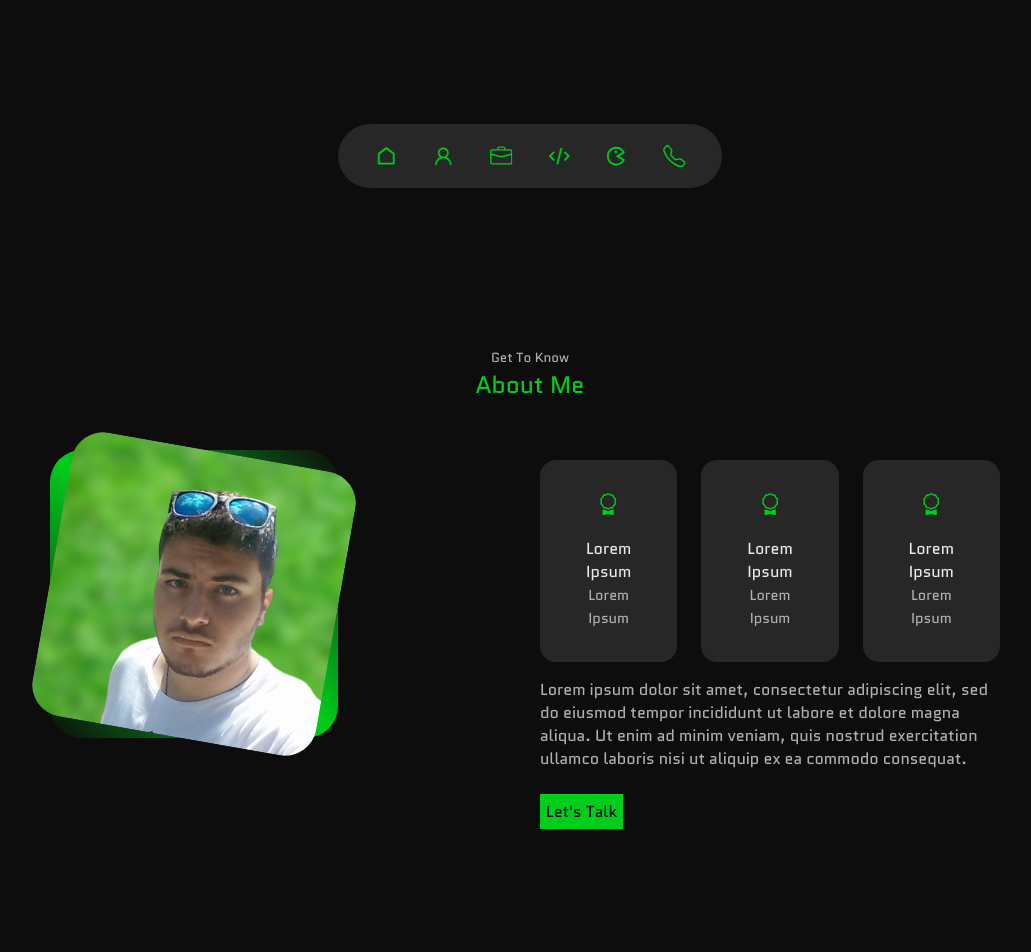
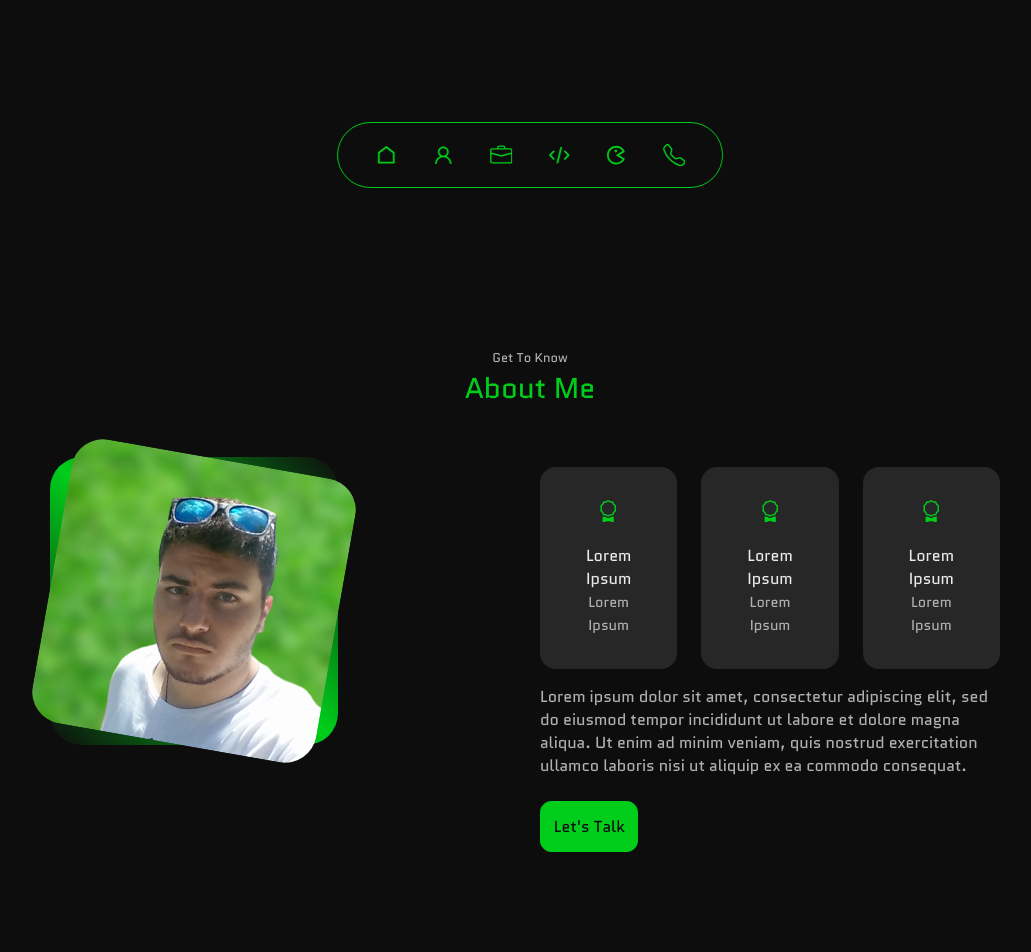
Before and after one commit to Theodoreprof/CV_website, a React (Create React App) app in the folder cv_website/: page / in a window 1280 px wide. Shown: the part 580-1532 px from the top of the page, without its empty margins (110-1141 px from the left). Built offline with nearby package versions, Linux system fonts and the light colour scheme.

Commit message:
nav & about btn revit

```diff
--- a/cv_website/src/components/about/about.css
+++ b/cv_website/src/components/about/about.css
@@ -72,6 +72,14 @@
     margin-bottom: 1.5rem;
 }
 
+section h5 {
+    font-size: 0.8rem;
+}
+
+section h2 {
+    font-size: 1.8rem;
+}
+
 
 @media screen and (max-width: 1024px) {
     .about__container {
--- a/cv_website/src/components/about/about.jsx
+++ b/cv_website/src/components/about/about.jsx
@@ -44,6 +44,7 @@ const about = () => {
 
           <a href="#contact" className='btn btn-primary'>Let's Talk</a>
 
+
         </div>
         </div>
 
--- a/cv_website/src/components/navigation/navigation.css
+++ b/cv_website/src/components/navigation/navigation.css
@@ -1,5 +1,5 @@
 nav{
-    background: var(--color-bg-variant);
+    background: transparent;
     width: max-content;
     padding: 0.7rem 1.7rem;
     z-index: 2;
@@ -11,6 +11,8 @@ nav{
     gap: 1rem;
     border-radius: 3rem;
     backdrop-filter: blur(15px);
+    border: 1px solid;
+    border-color: var(--color-primary);
 }
 
 nav a{
@@ -22,7 +24,7 @@ nav a{
 }
 
 nav a:hover {
-    background: var(--color-bg);
+    background: var(--color-bg-variant);
     color: var(--color-primary);
 }
 
--- a/cv_website/src/index.css
+++ b/cv_website/src/index.css
@@ -107,6 +107,8 @@ a:hover {
 .btn-primary{
     background: var(--color-primary);
     color: var(--color-bg);
+    border-radius: 0.7rem;
+    padding: 0.8rem;
 }
 
 img {
```
